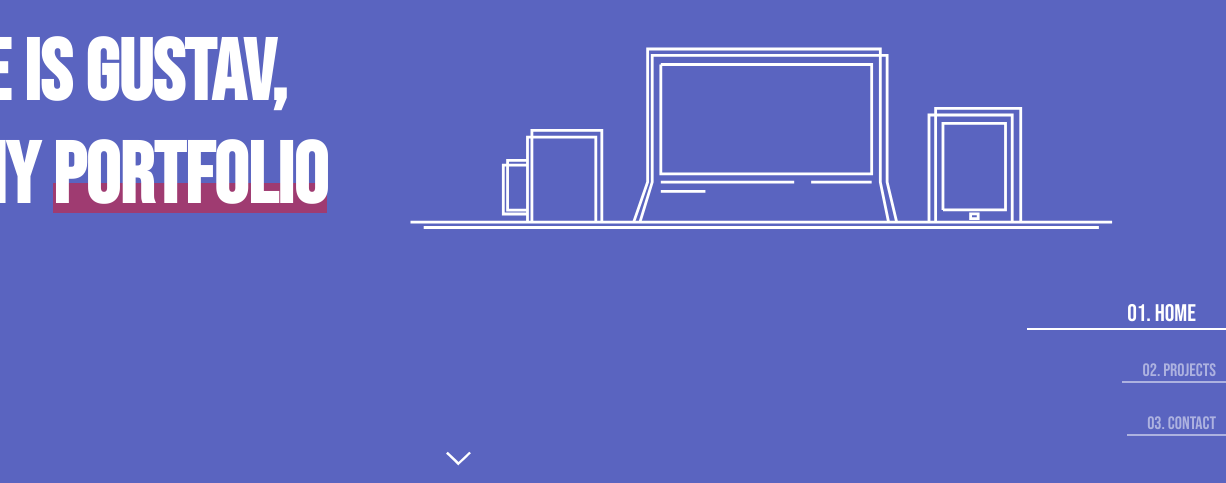
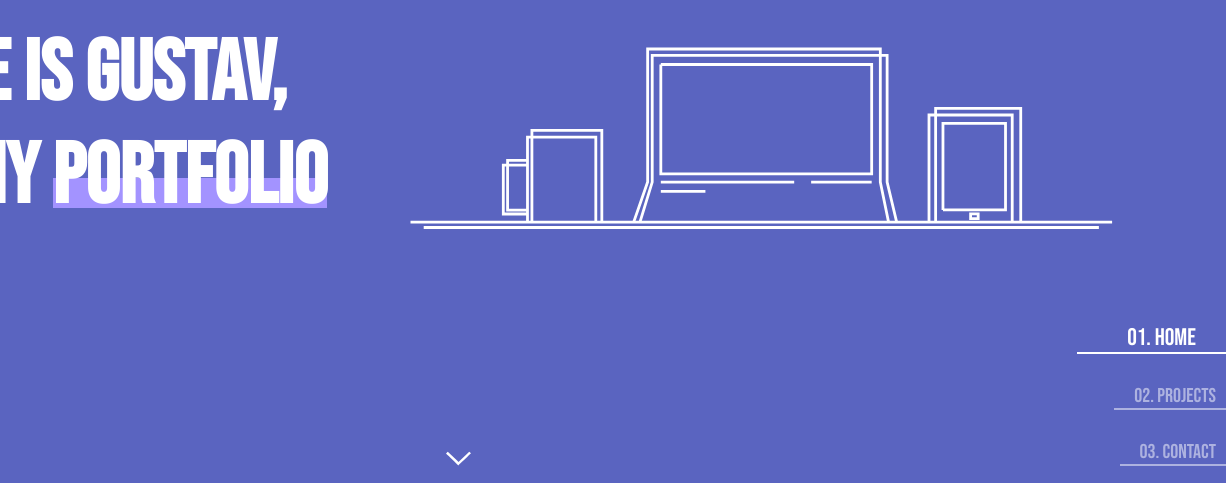
Before and after one commit to gustavenoksson/portfolio, a plain HTML site: page index.html in a window 1536 px wide. Shown: the part 301-784 px from the top of the page, 310-1536 px from the left. Drawn offline with Linux system fonts and the light colour scheme; a web font is replaced by a local one.

Commit message:
Updated nav a size
Updated size of the nav for mobile and desktop.

```diff
--- a/css/style.css
+++ b/css/style.css
@@ -33,8 +33,8 @@ h2 {
 }
 
 h2 span {
-    border-bottom: 30px solid var(--font-contrast);
-    line-height: 10px;
+    border-bottom: 30px solid var(--bg-color-darkpurple);
+    line-height: 0px;
     display: inline-block;
 }
 
@@ -96,7 +96,7 @@ header {
 nav {
     position: fixed;
     right: 0;
-    top: 75%;
+    top: 78%;
     z-index: 100;
 }
 
@@ -112,7 +112,6 @@ nav ul a {
     opacity: 0.5;
     transition: 0.2s ease;
     text-decoration: none;
-    font-size: 18px;
     padding-right: 10px;
     padding-left: 20px;
     border-bottom: 2px solid;
@@ -121,16 +120,16 @@ nav ul a {
 
 nav ul a:hover {
     opacity: 1;
-    font-size: 24px;
-    padding-left: 100px;
+    font-size: 18px;
+    padding-left: 50px;
     padding-right: 30px;
     color: var(--bg-color-white);
 }
 
 .nav-active {
     opacity: 1;
-    font-size: 24px;
-    padding-left: 100px;
+    font-size: 18px;
+    padding-left: 50px;
     padding-right: 30px;
     color: var(--bg-color-white);
   }
@@ -309,4 +308,12 @@ nav ul a:hover {
     .hero-icons {
         justify-content: flex-start;
     }
+
+    nav ul a {
+        font-size: 20px;
+    }
+
+    .nav-active, nav ul a:hover {
+        font-size: 24px;
+    }
 }
```
